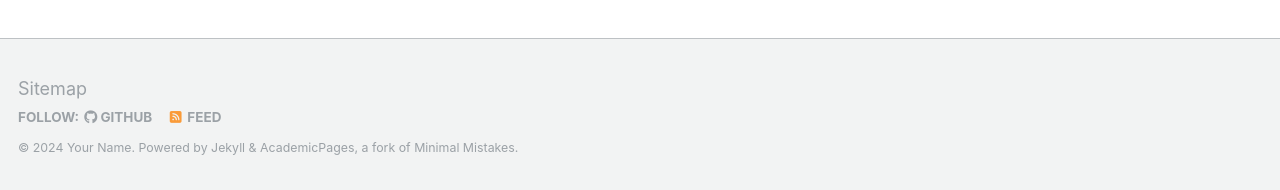
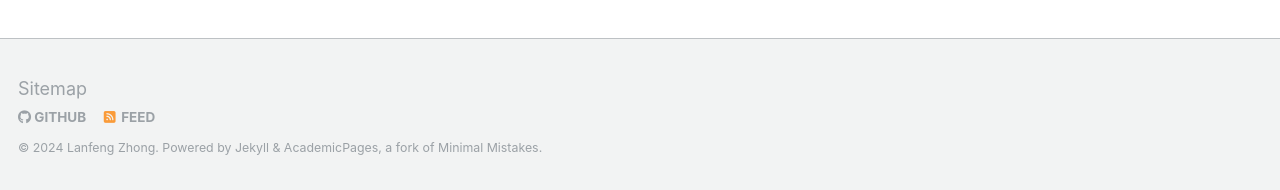
Before and after one commit to lanfz2000/lanfz2000.github.io, a Jekyll site: the page built from _pages/about.md, in a window 1280 px wide and 900 px high, scrolled down 2660 px. Shown: the part 707-897 px from the top of the window. Built offline with Jekyll 4.4.1, drawn with Linux system fonts in a browser that asks for light colours; some web fonts are replaced.

Commit message:
Update _config.yml

```diff
--- a/_config.yml
+++ b/_config.yml
@@ -7,10 +7,10 @@
 # server process.
 
 # Basic Site Settings
-locale                   : "en-US"
+locale                   : "China/Shanghai"
 title                    : "Your Name / Site Title"
 title_separator          : "-"
-name                     : &name "Your Name"
+name                     : &name "Lanfeng Zhong"
 description              : &description "personal description"
 url                      : https://academicpages.github.io # the base hostname & protocol for your site e.g. "https://mmistakes.github.io"
 baseurl                  : "" # the subpath of your site, e.g. "/blog"
```
